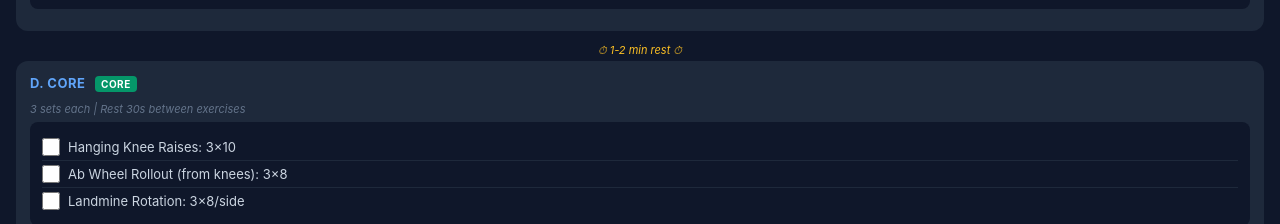
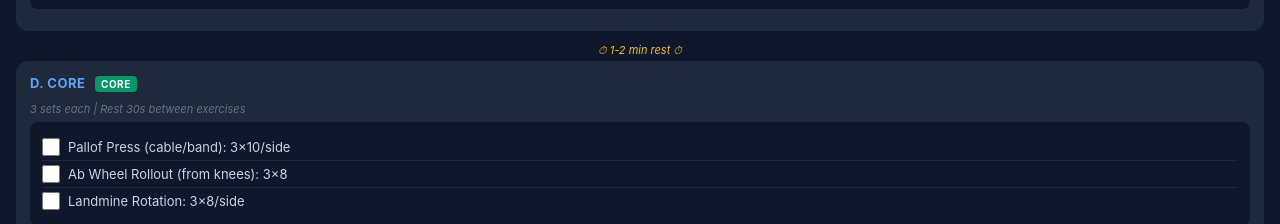
Before and after one commit to Awara99/training-tracker, a plain HTML site: page index.html in a window 1280 px wide. Shown: the part 1440-1664 px from the top of the page. Drawn offline with Linux system fonts and the light colour scheme.

Commit message:
Swap hanging knee raises for Pallof Press

```diff
--- a/index.html
+++ b/index.html
@@ -119,7 +119,7 @@
   <div class="exercise-note" style="text-align:center;color:#fbbf24;margin:4px 0">⏱ 2 min rest + setup ⏱</div>
   <div class="section"><div class="section-title">C. Superset <span class="superset-badge">SUPERSET</span></div><div class="exercise-note">2 min rest between supersets</div><div class="exercise"><div class="exercise-name">C1. Bulgarian Split Squat (DB) — 3x7-8/leg</div><div class="sets-grid"><div class="set-box"><div class="set-label">Set 1</div><input class="set-input" placeholder="kg"></div><div class="set-box"><div class="set-label">Set 2</div><input class="set-input" placeholder="kg"></div><div class="set-box"><div class="set-label">Set 3</div><input class="set-input" placeholder="kg"></div></div></div><div class="exercise"><div class="exercise-name">C2. Hip Thrust — 3x12</div><div class="sets-grid"><div class="set-box"><div class="set-label">Set 1</div><input class="set-input" placeholder="kg"></div><div class="set-box"><div class="set-label">Set 2</div><input class="set-input" placeholder="kg"></div><div class="set-box"><div class="set-label">Set 3</div><input class="set-input" placeholder="kg"></div></div></div></div>
   <div class="exercise-note" style="text-align:center;color:#fbbf24;margin:4px 0">⏱ 1-2 min rest ⏱</div>
-  <div class="section"><div class="section-title">D. Core <span class="core-badge">CORE</span></div><div class="exercise-note">3 sets each | Rest 30s between exercises</div><div class="exercise"><ul class="warmup-list"><li><input type="checkbox" class="warmup-check"> Hanging Knee Raises: 3×10</li><li><input type="checkbox" class="warmup-check"> Ab Wheel Rollout (from knees): 3×8</li><li><input type="checkbox" class="warmup-check"> Landmine Rotation: 3×8/side</li></ul></div></div>
+  <div class="section"><div class="section-title">D. Core <span class="core-badge">CORE</span></div><div class="exercise-note">3 sets each | Rest 30s between exercises</div><div class="exercise"><ul class="warmup-list"><li><input type="checkbox" class="warmup-check"> Pallof Press (cable/band): 3×10/side</li><li><input type="checkbox" class="warmup-check"> Ab Wheel Rollout (from knees): 3×8</li><li><input type="checkbox" class="warmup-check"> Landmine Rotation: 3×8/side</li></ul></div></div>
   <div class="exercise-note" style="text-align:center;color:#fbbf24;margin:4px 0">⏱ 1-2 min rest ⏱</div>
   <div class="section"><div class="section-title">E. Pull-Up Practice <span class="primer-badge">SKILL</span></div><div class="exercise-note">~5 min | RPE 6 max — skill practice, NOT to failure</div><div class="exercise"><div class="exercise-name">Leg-Assisted Pull-Ups — 2×5 (chest to bar)</div><div class="sets-grid"><div class="set-box"><div class="set-label">S1</div><input class="set-input" placeholder="reps"></div><div class="set-box"><div class="set-label">S2</div><input class="set-input" placeholder="reps"></div></div><div class="exercise-note" style="margin-top:6px">Overhand grip, pull chest to bar. Use minimal leg push. Focus on lats.</div></div></div>
   <div class="exercise-note" style="text-align:center;color:#fbbf24;margin:4px 0">⏱ 1 min rest ⏱</div>
```
